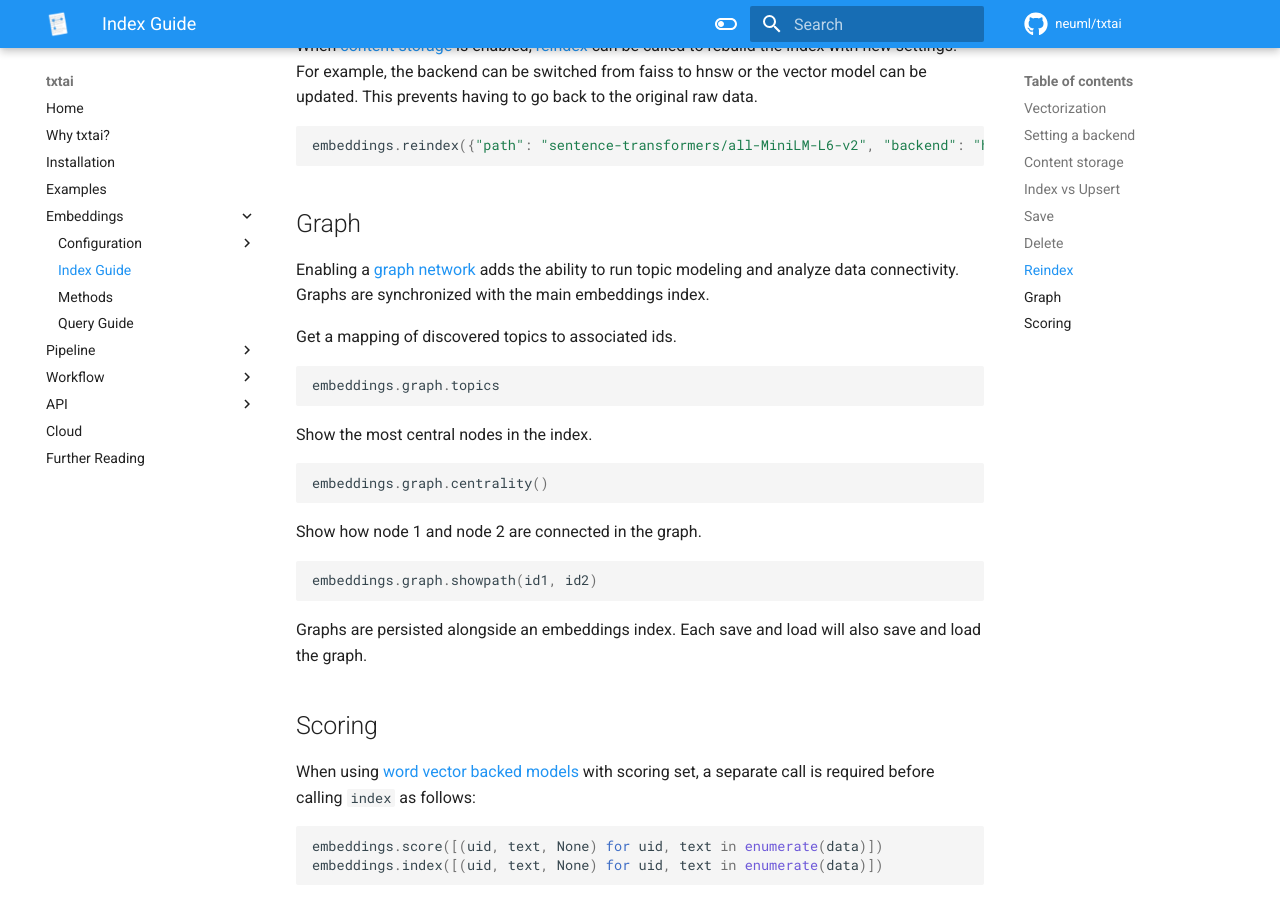
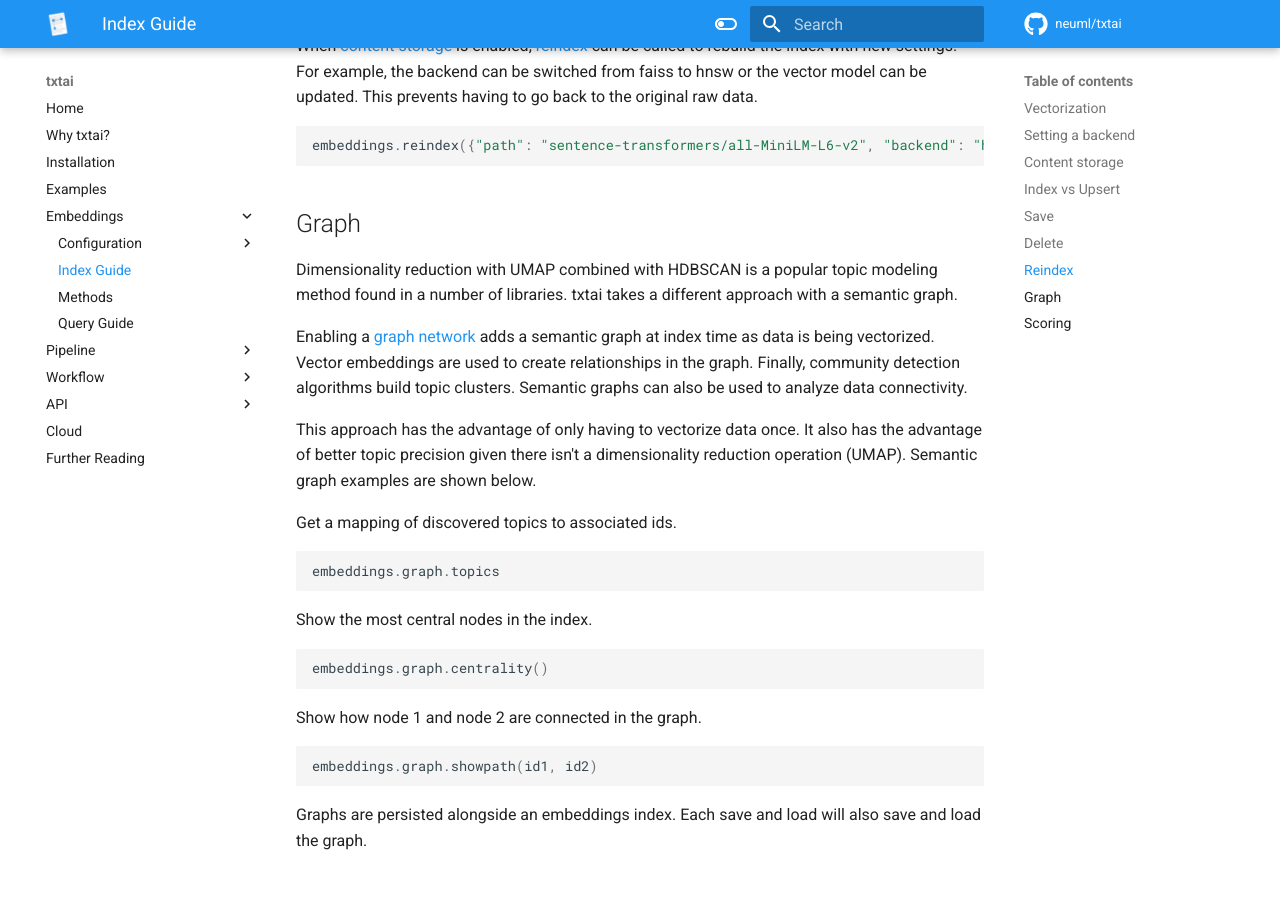
Before and after one commit to neuml/txtai, an MkDocs documentation site: the page built from docs/embeddings/indexing.md, in a window 1280 px wide and 900 px high, scrolled down 1993 px. Built offline with MkDocs 1.6.1 and Material for MkDocs 9.7.7, drawn with Linux system fonts in a browser that asks for light colours; comment, search, counter and statistics services are not loaded.

Commit message:
Update documentation

```diff
--- a/docs/embeddings/indexing.md
+++ b/docs/embeddings/indexing.md
@@ -75,7 +75,11 @@ embeddings.reindex({"path": "sentence-transformers/all-MiniLM-L6-v2", "backend":
 
 ## Graph
 
-Enabling a [graph network](../configuration#graph) adds the ability to run topic modeling and analyze data connectivity. Graphs are synchronized with the main embeddings index.
+Dimensionality reduction with UMAP combined with HDBSCAN is a popular topic modeling method found in a number of libraries. txtai takes a different approach with a semantic graph.
+
+Enabling a [graph network](../configuration#graph) adds a semantic graph at index time as data is being vectorized. Vector embeddings are used to create relationships in the graph. Finally, community detection algorithms build topic clusters. Semantic graphs can also be used to analyze data connectivity.
+
+This approach has the advantage of only having to vectorize data once. It also has the advantage of better topic precision given there isn't a dimensionality reduction operation (UMAP). Semantic graph examples are shown below.
 
 Get a mapping of discovered topics to associated ids.
 
```
